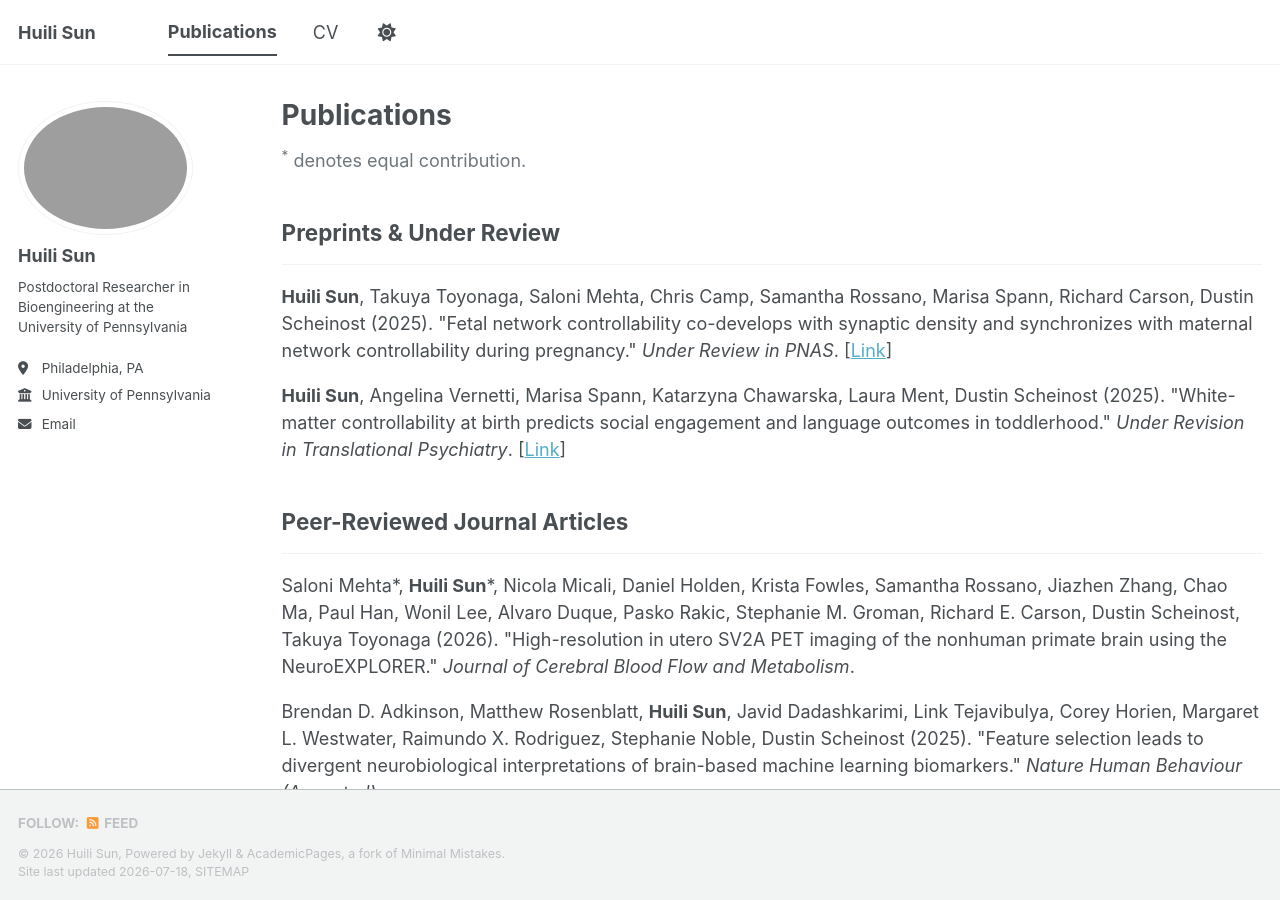
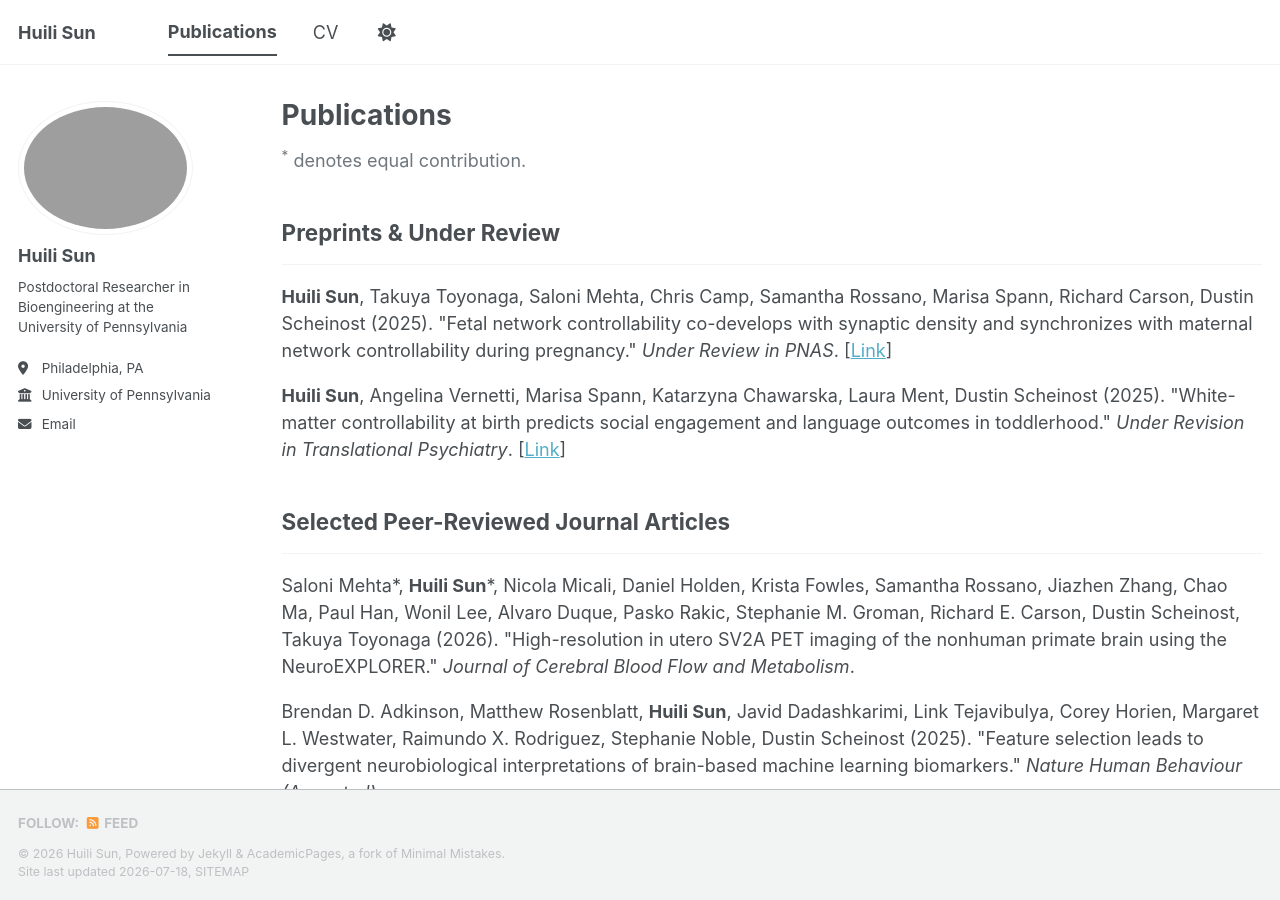
Before and after one commit to huiliii/huiliii.github.io, a Jekyll site: the page built from _pages/publications.html, in a window 1280 px wide and 900 px high. Built offline with Jekyll 4.4.1, drawn with Linux system fonts in a browser that asks for light colours; a style sheet for code colours, icons or effects is not loaded.

Commit message:
Rename publications section heading

```diff
--- a/_config.yml
+++ b/_config.yml
@@ -87,7 +87,7 @@ publication_category:
   preprints:
     title: 'Preprints & Under Review'
   manuscripts:
-    title: 'Peer-Reviewed Journal Articles'
+    title: 'Selected Peer-Reviewed Journal Articles'
 
 # Site Settings
 teaser                   :  # filename of teaser fallback teaser image placed in /images/ for social media previews
```
